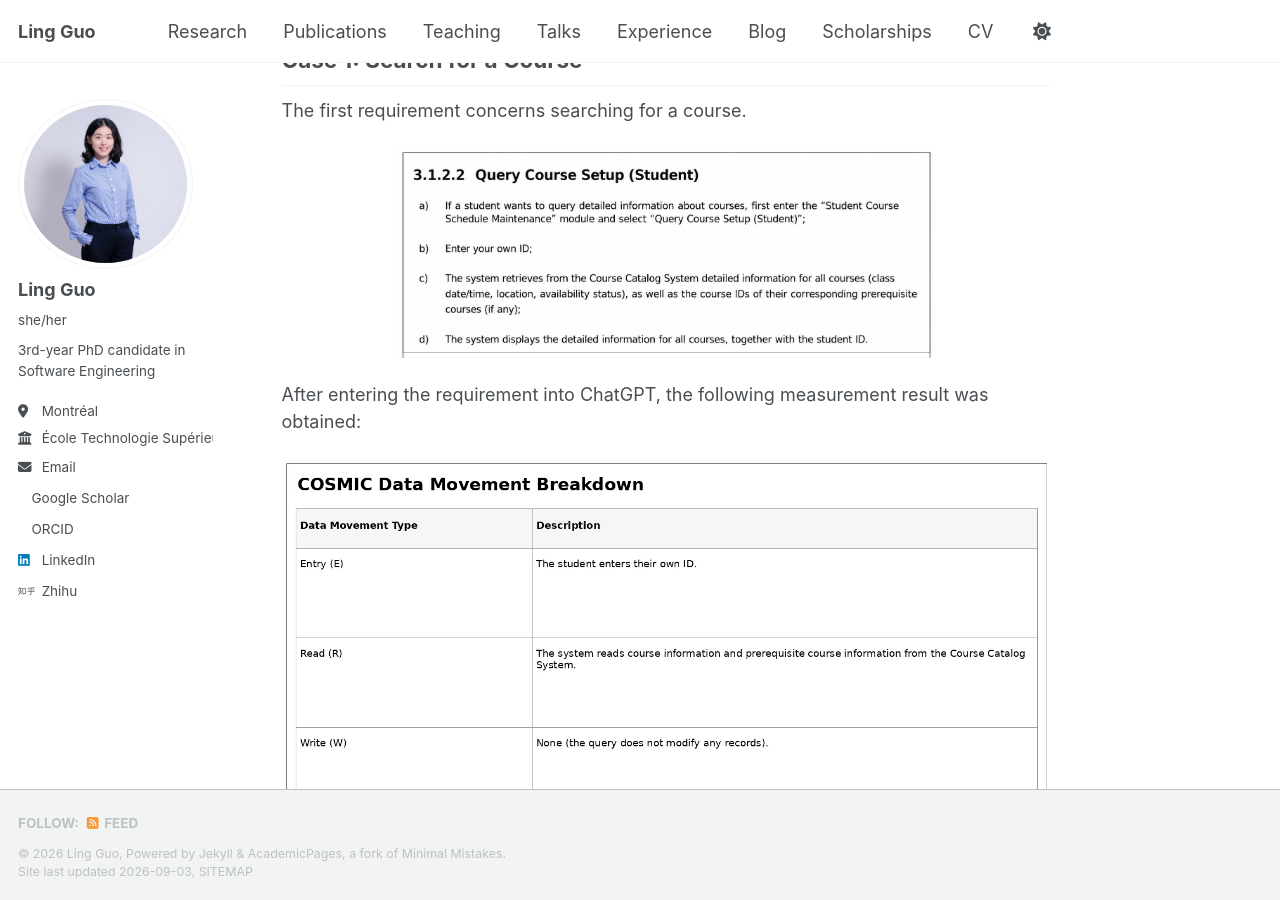
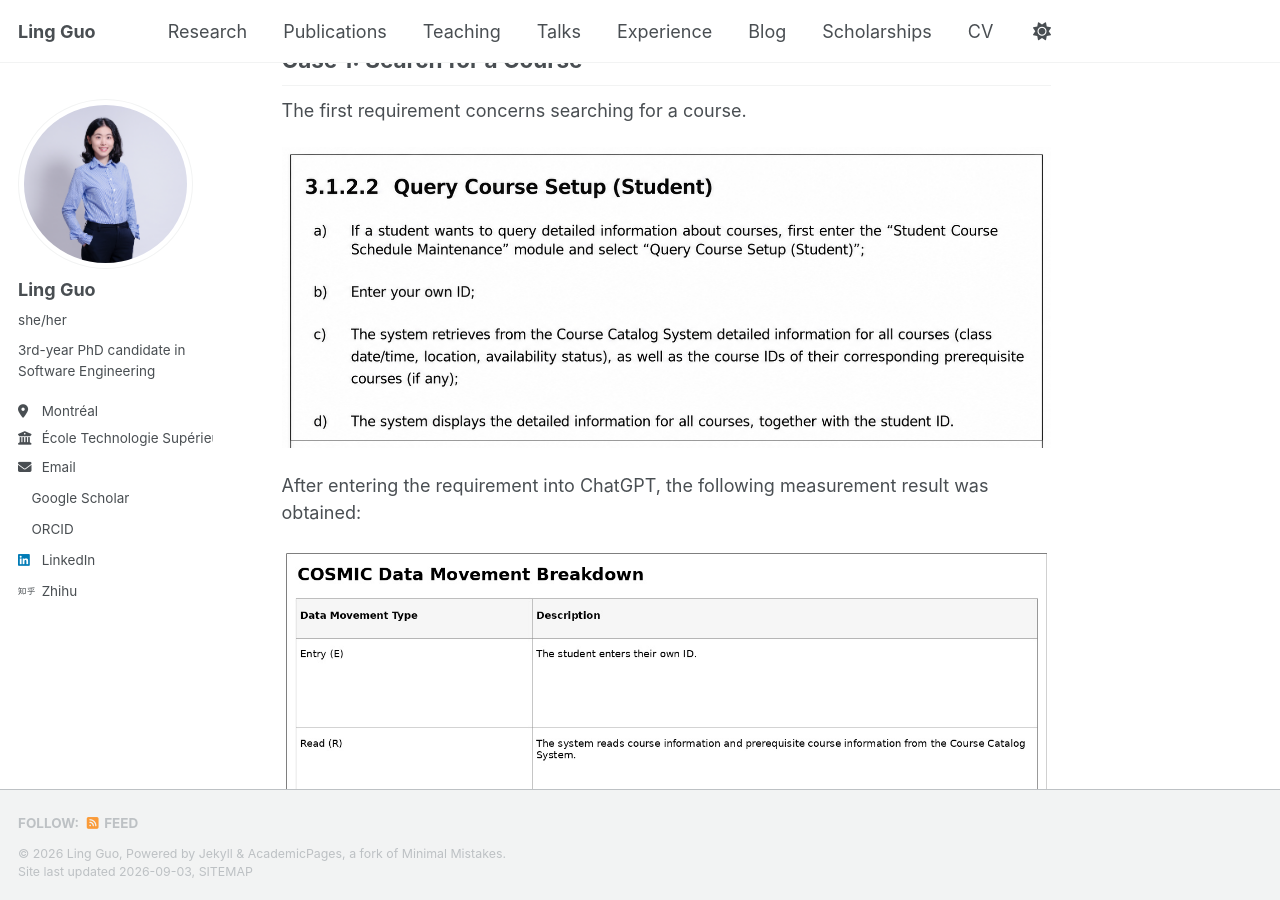
Before and after one commit to lingguo-research/lingguo-research.github.io, a Jekyll site: the page built from _posts/2026-09-02-comparing-cosmic-functional-size-measurement-expert-vs-chatgpt.md, in a window 1280 px wide and 900 px high, scrolled down 640 px. Built offline with Jekyll 4.4.1, drawn with Linux system fonts in a browser that asks for light colours; a style sheet for code colours, icons or effects is not loaded.

Commit message:
Update 2026-09-02-comparing-cosmic-functional-size-measurement-expert-vs-chatgpt.md

```diff
--- a/_posts/2026-09-02-comparing-cosmic-functional-size-measurement-expert-vs-chatgpt.md
+++ b/_posts/2026-09-02-comparing-cosmic-functional-size-measurement-expert-vs-chatgpt.md
@@ -24,9 +24,7 @@ Two requirements were selected and submitted to ChatGPT for measurement. The res
 
 The first requirement concerns searching for a course.
 
-<img src="/images/blog/cosmic-chatgpt/course-search-requirement.jpg"
-     alt="Query Course Setup (Student)"
-     style="width:70%; display:block; margin:20px auto;">
+![Query Course Setup (Student)](/images/blog/cosmic-chatgpt/course-search-requirement.jpg)
 
 After entering the requirement into ChatGPT, the following measurement result was obtained:
 
```
